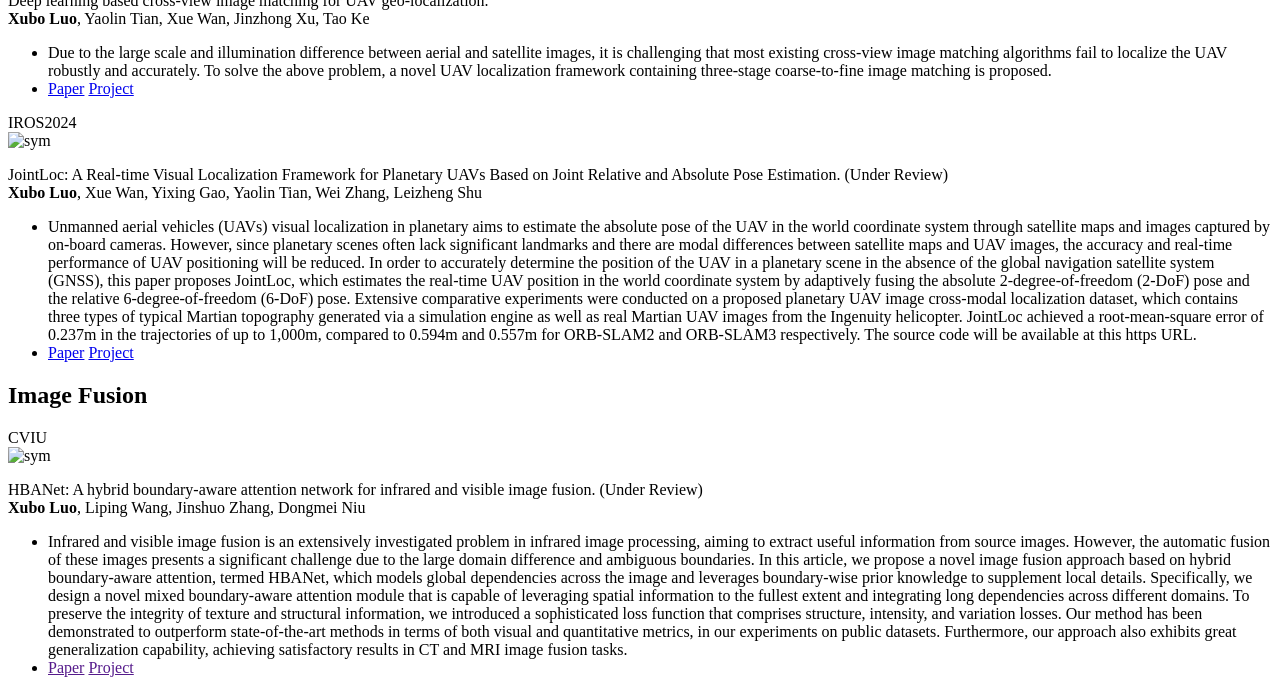
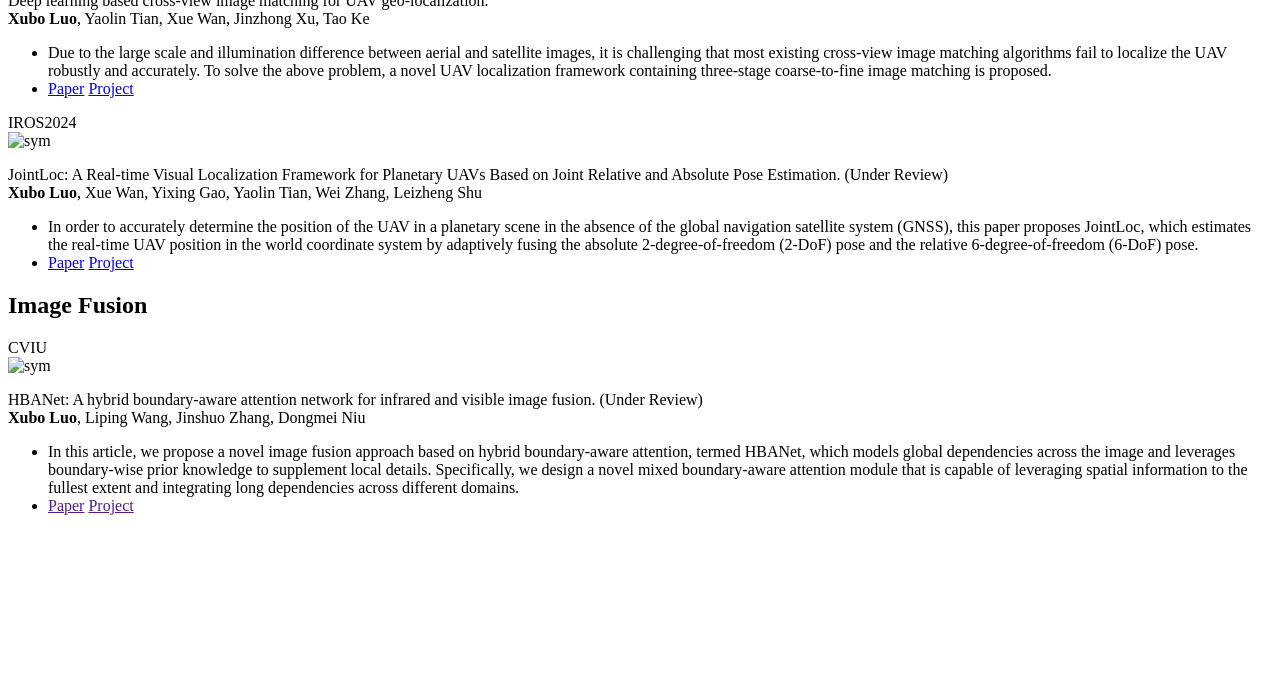
Before and after one commit to RayeRen/rayeren.github.io, a Jekyll site: the page built from _pages/includes/pub.md, in a window 1280 px wide and 900 px high, scrolled down 1510 px, cut to the strip 207-900 px from the top of the window. Built offline with Jekyll 4.4.1, drawn with Linux system fonts in a browser that asks for light colours; our own code applies the rules of GitHub Pages for plain Markdown files; after the commit the page ends 2248 px from its top, so only the background shows below that.

Commit message:
update pub

```diff
--- a/_pages/includes/pub.md
+++ b/_pages/includes/pub.md
@@ -20,7 +20,7 @@ Deep learning based cross-view image matching for UAV geo-localization. \\
 JointLoc: A Real-time Visual Localization Framework for Planetary UAVs Based on Joint Relative and Absolute Pose Estimation. (Under Review) \\
 **Xubo Luo**, Xue Wan, Yixing Gao, Yaolin Tian, Wei Zhang, Leizheng Shu
 
-- Unmanned aerial vehicles (UAVs) visual localization in planetary aims to estimate the absolute pose of the UAV in the world coordinate system through satellite maps and images captured by on-board cameras. However, since planetary scenes often lack significant landmarks and there are modal differences between satellite maps and UAV images, the accuracy and real-time performance of UAV positioning will be reduced. In order to accurately determine the position of the UAV in a planetary scene in the absence of the global navigation satellite system (GNSS), this paper proposes JointLoc, which estimates the real-time UAV position in the world coordinate system by adaptively fusing the absolute 2-degree-of-freedom (2-DoF) pose and the relative 6-degree-of-freedom (6-DoF) pose. Extensive comparative experiments were conducted on a proposed planetary UAV image cross-modal localization dataset, which contains three types of typical Martian topography generated via a simulation engine as well as real Martian UAV images from the Ingenuity helicopter. JointLoc achieved a root-mean-square error of 0.237m in the trajectories of up to 1,000m, compared to 0.594m and 0.557m for ORB-SLAM2 and ORB-SLAM3 respectively. The source code will be available at this https URL.
+- In order to accurately determine the position of the UAV in a planetary scene in the absence of the global navigation satellite system (GNSS), this paper proposes JointLoc, which estimates the real-time UAV position in the world coordinate system by adaptively fusing the absolute 2-degree-of-freedom (2-DoF) pose and the relative 6-degree-of-freedom (6-DoF) pose.
 - [Paper](https://arxiv.org/abs/2405.07429) [Project](/projects/iros2024.html)
 
 </div>
@@ -34,7 +34,7 @@ JointLoc: A Real-time Visual Localization Framework for Planetary UAVs Based on
 HBANet: A hybrid boundary-aware attention network for infrared and visible image fusion. (Under Review) \\
 **Xubo Luo**, Liping Wang, Jinshuo Zhang, Dongmei Niu
 
-- Infrared and visible image fusion is an extensively investigated problem in infrared image processing, aiming to extract useful information from source images. However, the automatic fusion of these images presents a significant challenge due to the large domain difference and ambiguous boundaries. In this article, we propose a novel image fusion approach based on hybrid boundary-aware attention, termed HBANet, which models global dependencies across the image and leverages boundary-wise prior knowledge to supplement local details. Specifically, we design a novel mixed boundary-aware attention module that is capable of leveraging spatial information to the fullest extent and integrating long dependencies across different domains. To preserve the integrity of texture and structural information, we introduced a sophisticated loss function that comprises structure, intensity, and variation losses. Our method has been demonstrated to outperform state-of-the-art methods in terms of both visual and quantitative metrics, in our experiments on public datasets. Furthermore, our approach also exhibits great generalization capability, achieving satisfactory results in CT and MRI image fusion tasks.
+- In this article, we propose a novel image fusion approach based on hybrid boundary-aware attention, termed HBANet, which models global dependencies across the image and leverages boundary-wise prior knowledge to supplement local details. Specifically, we design a novel mixed boundary-aware attention module that is capable of leveraging spatial information to the fullest extent and integrating long dependencies across different domains.
 - [Paper]() [Project]()
 
 </div>
```
